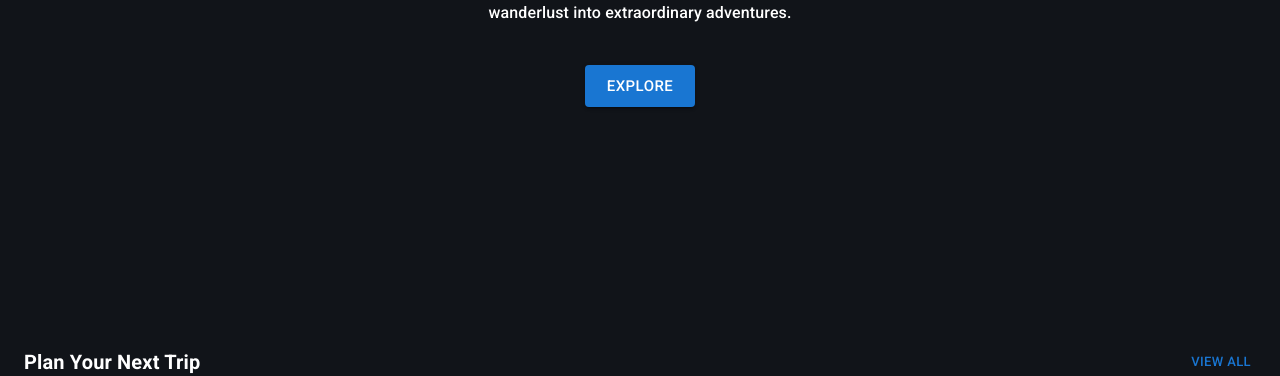
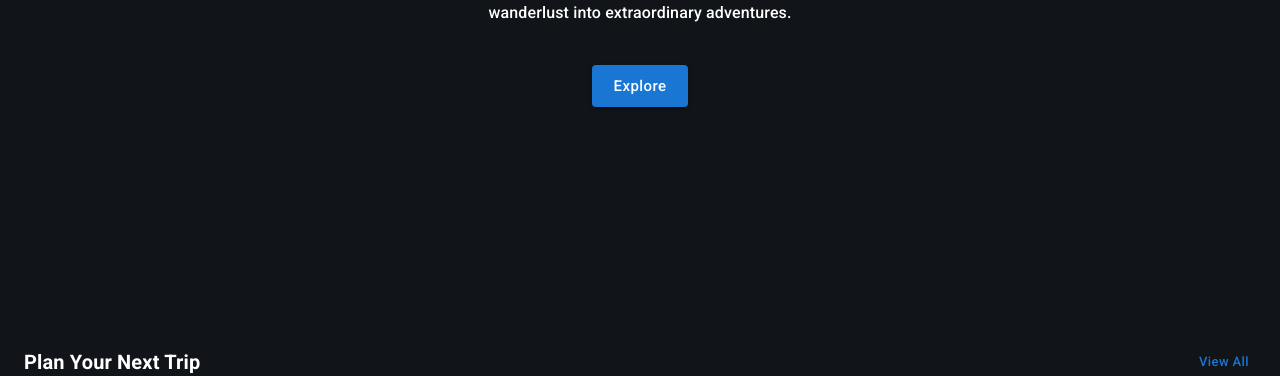
Before and after one commit to Shubhofficial1/react-poc, a React (Create React App) app: page / in a window 1280 px wide. Shown: the part 428-804 px from the top of the page. Built offline with nearby package versions, Linux system fonts and the light colour scheme; a web font is replaced by a local one.

Commit message:
Configured Codeceptjs & written a button test

```diff
--- /dev/null
+++ b/Button_test.js
@@ -0,0 +1,6 @@
+Feature("Button");
+
+Scenario('Check if "Explore" text appears on the button ', ({ I }) => {
+  I.amOnPage("/");
+  I.see("Explore", { css: "button.cta" });
+});
--- /dev/null
+++ b/jsconfig.json
@@ -0,0 +1,5 @@
+{
+  "compilerOptions": {
+    "allowJs": true
+  }
+}
--- a/package.json
+++ b/package.json
@@ -10,6 +10,8 @@
     "@testing-library/jest-dom": "^5.17.0",
     "@testing-library/react": "^13.4.0",
     "@testing-library/user-event": "^13.5.0",
+    "codeceptjs": "^3.5.8",
+    "playwright": "^1.40.1",
     "react": "^18.2.0",
     "react-dom": "^18.2.0",
     "react-scripts": "5.0.1",
@@ -21,7 +23,8 @@
     "test": "react-scripts test",
     "eject": "react-scripts eject",
     "storybook": "storybook dev -p 6006",
-    "build-storybook": "storybook build"
+    "build-storybook": "storybook build",
+    "run-codecept": "npx codeceptjs run --steps"
   },
   "eslintConfig": {
     "extends": [
--- a/src/components/Button.js
+++ b/src/components/Button.js
@@ -8,14 +8,20 @@ const Button = ({
   onClick,
   children,
   style,
+  className,
 }) => {
+  const buttonStyle = {
+    textTransform: "none",
+    ...style,
+  };
   return (
     <MuiButton
       variant={variant}
       color={color}
       size={size}
       onClick={onClick}
-      sx={style}
+      sx={buttonStyle}
+      className={className}
     >
       {children}
     </MuiButton>
--- a/src/screens/Home.js
+++ b/src/screens/Home.js
@@ -57,13 +57,13 @@ const Home = () => {
               variant={"h2"}
               style={{
                 fontWeight: "bold",
-                textTransform: "capitalize",
                 background:
                   "linear-gradient(90deg, #4694dc 12.29%, #4abcd5 50%), #ffffff",
                 WebkitBackgroundClip: "text",
                 WebkitTextFillColor: "transparent",
                 backgroundClip: "text",
               }}
+              className={"heading"}
             >
               Explore Your Next Adventure Now
             </Typography>
@@ -83,7 +83,9 @@ const Home = () => {
             </Box>
 
             <Box sx={{ marginTop: "40px" }}>
-              <Button size="large">Explore </Button>
+              <Button size="large" className={"cta"}>
+                Explore
+              </Button>
             </Box>
           </Box>
 
```
Also changed, not shown: codecept.conf.js (added, +24 -0 lines), steps.d.ts (added, +11 -0 lines), steps_file.js (added, +10 -0 lines), 2 other files (tests, documents, lock files or other folders).
